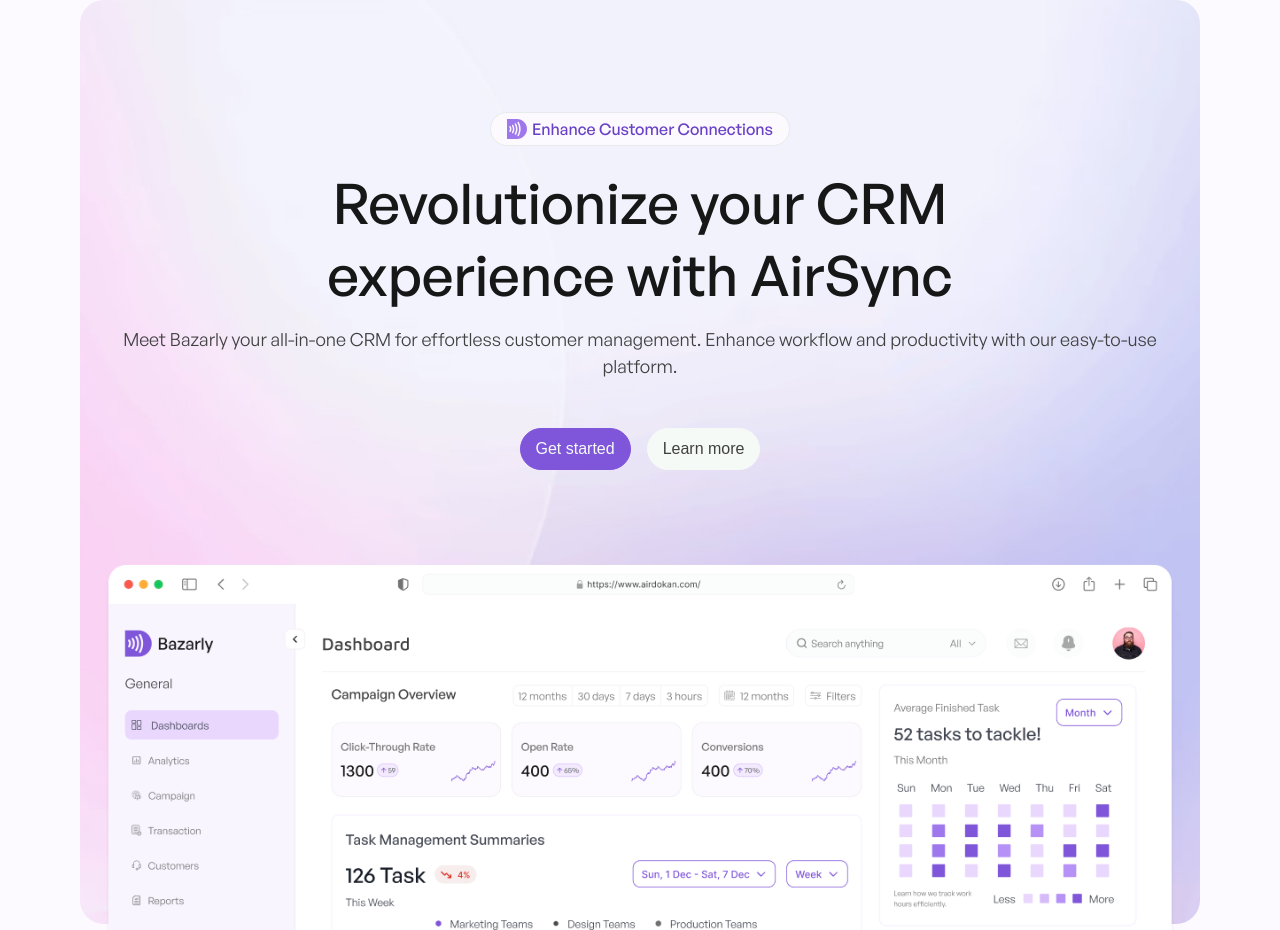
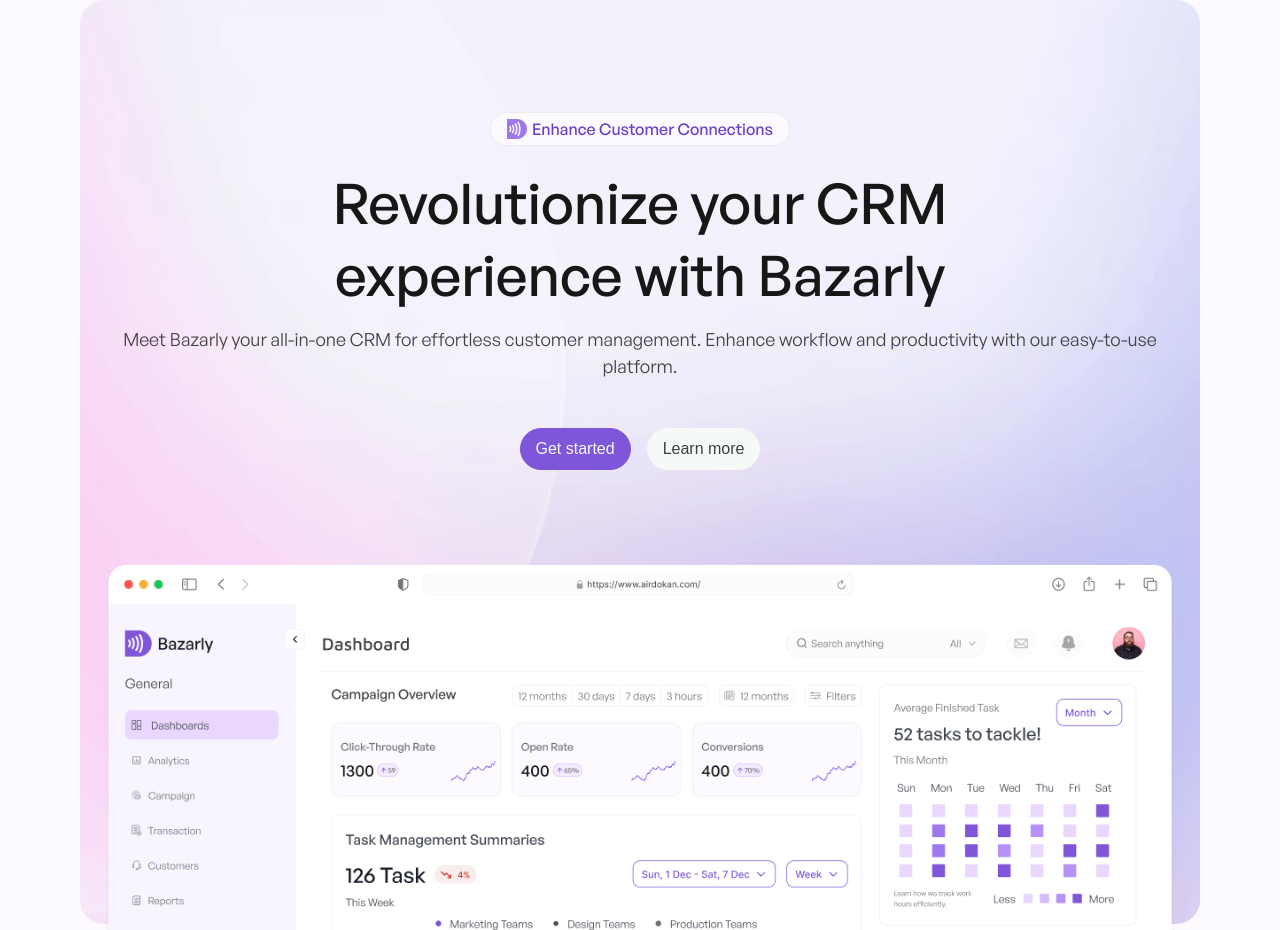
Before and after one commit to MdSaayed/crevaxNew, a plain HTML site: page index.html in a window 1280 px wide. Shown: the top 930 px of the page. Drawn offline with nearby package versions, Linux system fonts and the light colour scheme.

Commit message:
change hero content

```diff
--- a/index.html
+++ b/index.html
@@ -43,7 +43,7 @@
                                 <span class="hero__subtitle">Enhance Customer Connections</span>
                             </div>
                         </div>
-                        <h1 class="hero__title">Revolutionize your CRM <br>experience with AirSync</h1>
+                        <h1 class="hero__title">Revolutionize your CRM <br> experience with Bazarly</h1>
                         <!-- Description -->
                         <p class="hero__description">Meet Bazarly your all-in-one CRM for effortless customer management. Enhance workflow and productivity with our easy-to-use platform.</p>
                         <!-- Buttons -->
```
